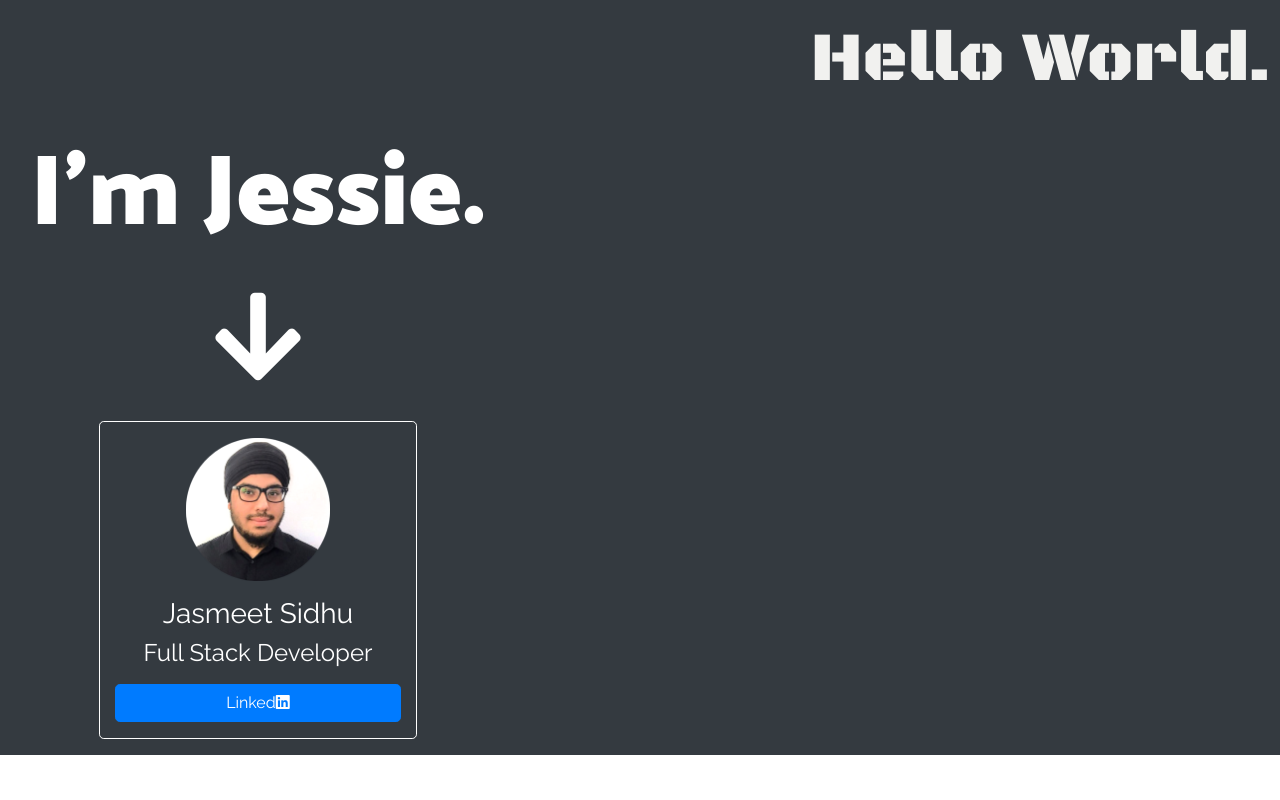
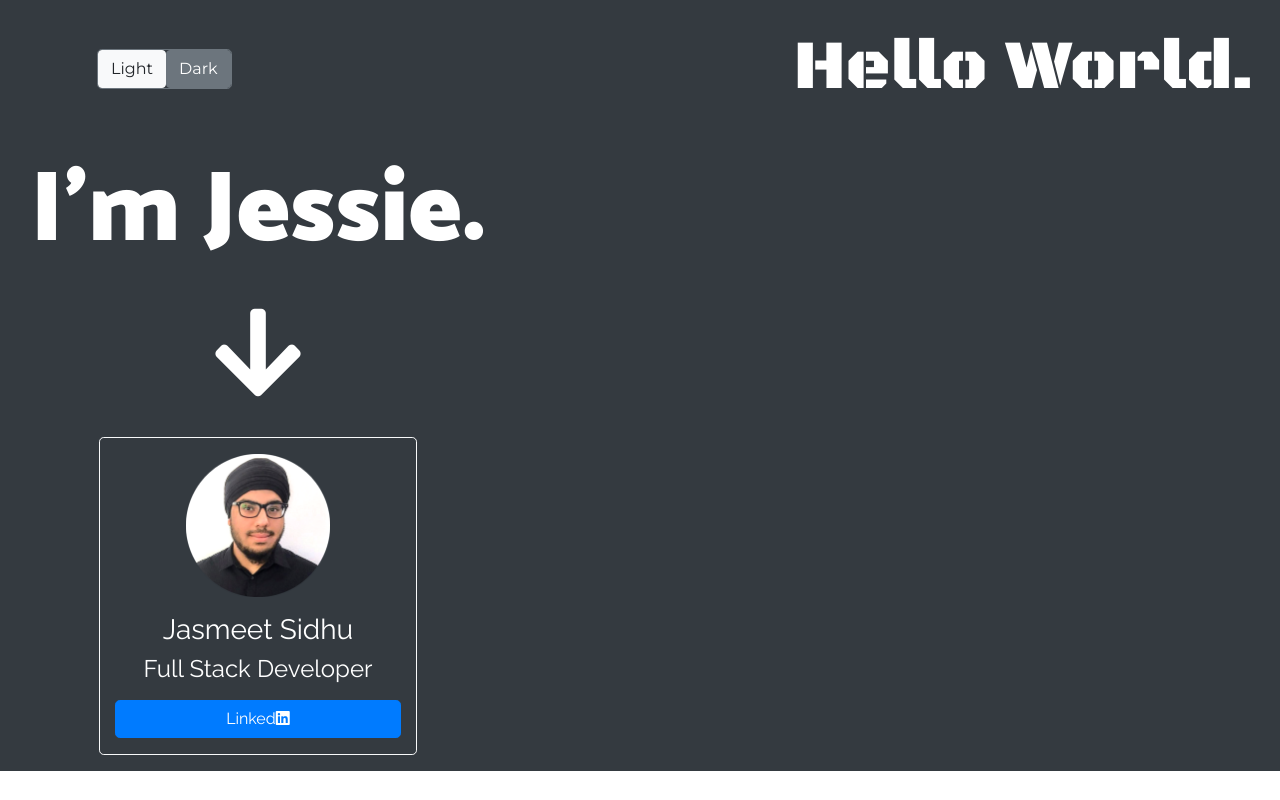
Before and after one commit to JessieSidWho/my-portfolio, a React (Create React App) app in the folder client/: page / in a window 1280 px wide. Built offline with nearby package versions, Linux system fonts and the light colour scheme.

Commit message:
added light theme, dark theme button

```diff
--- a/client/src/App.js
+++ b/client/src/App.js
@@ -6,18 +6,8 @@ import './App.css';
 function App() {
   return (
     <>
-      <div className="row">
-          <NavBar />
-      </div>
-
-      <Name/>
-
-      <div className="row bg-dark">
-        <div className="col-md-12">
-
-        </div>
-      </div>
-
+     <NavBar/>
+     <Name/>
     </>
   );
 }
--- a/client/src/components/Name.js
+++ b/client/src/components/Name.js
@@ -1,12 +1,15 @@
-import React from "react";
+import React, { Component } from "react";
+import { connect } from 'react-redux';
+import { colorChange } from '../actions';
 import profile from './../images/circle-cropped.png';
 
 
-const Name = () => {
+class Name extends Component {
+    render() {
         return (
             <>
-            <div className="row bg-dark">
-                <div className="col-md-5 text-white" style={{ fontFamily: 'Catamaran', fontSize: '100px' }}>
+                <div className={`row ${this.props.color}`}>
+                    <div className="col-md-5" style={{ fontFamily: 'Catamaran', fontSize: '100px' }}>
                         <div className='text-center'>
                             I'm Jessie.
                   </div>
@@ -17,7 +20,7 @@ const Name = () => {
                                     <i className="fas fa-arrow-down"></i>
                                 </div>
                                 <div className='row justify-content-md-center mb-3'>
-                                <div id='badge' className='col-md-7 border border-white rounded-lg text-center' width='100%'>
+                                    <div id='badge' className={`col-md-7 border rounded-lg text-center ${this.props.color}`} width='100%'>
                                         <img className='m-3' src={profile} alt='profile pic' style={{ width: '50%', height: 'auto' }} />
                                         <div className='h3' style={{ fontFamily: 'Raleway' }}>Jasmeet Sidhu</div>
                                         <div className='h4 pb-0 mb-0' style={{ fontFamily: 'Raleway' }}>Full Stack Developer
@@ -32,6 +35,11 @@ const Name = () => {
             </>
 
         )
+    }
 };
 
-export default Name;
+function mapStateToProps({ color }) {
+    return { color };
+}
+
+export default connect(mapStateToProps, { colorChange })(Name);
--- a/client/src/components/NavBar.js
+++ b/client/src/components/NavBar.js
@@ -1,7 +1,7 @@
 import React, { Component } from 'react';
 import { connect } from 'react-redux';
 import { colorChange } from '../actions';
-// import ToggleSwitch from './ToggleSwitch';
+import ToggleSwitch from './ToggleSwitch';
 
 class NavBar extends Component {
 
@@ -9,13 +9,16 @@ class NavBar extends Component {
 
     render() {
         return (
-            <div className={`col-md-12 ${this.props.color}`}>
+            <nav className={`navbar row ${this.props.color}`}>
+                <div className='ml-5 pl-5'>
+                <ToggleSwitch/>
+                </div>
 
-                <div className="bg-dark text-right p-2" href="/" style={{fontFamily: 'Black Ops One',color: '#f1f1ef', fontSize: '70px'}}>Hello World.</div>
+                <div className="navbar-brand text-right p-2" href="/" style={{fontFamily: 'Black Ops One', fontSize: '70px'}}>Hello World.</div>
 
                 {/* // <a href='http://localhost:3001/api/logout'><button className="btn btn-secondary btn-block" >Logout</button></a> */}
 
-             </div>
+             </nav>
         );
     }
 }
```
Also changed, not shown: client/src/components/ToggleSwitch/index.js (+73 -2 lines). Lines whose indentation alone changed are shown as unchanged.
